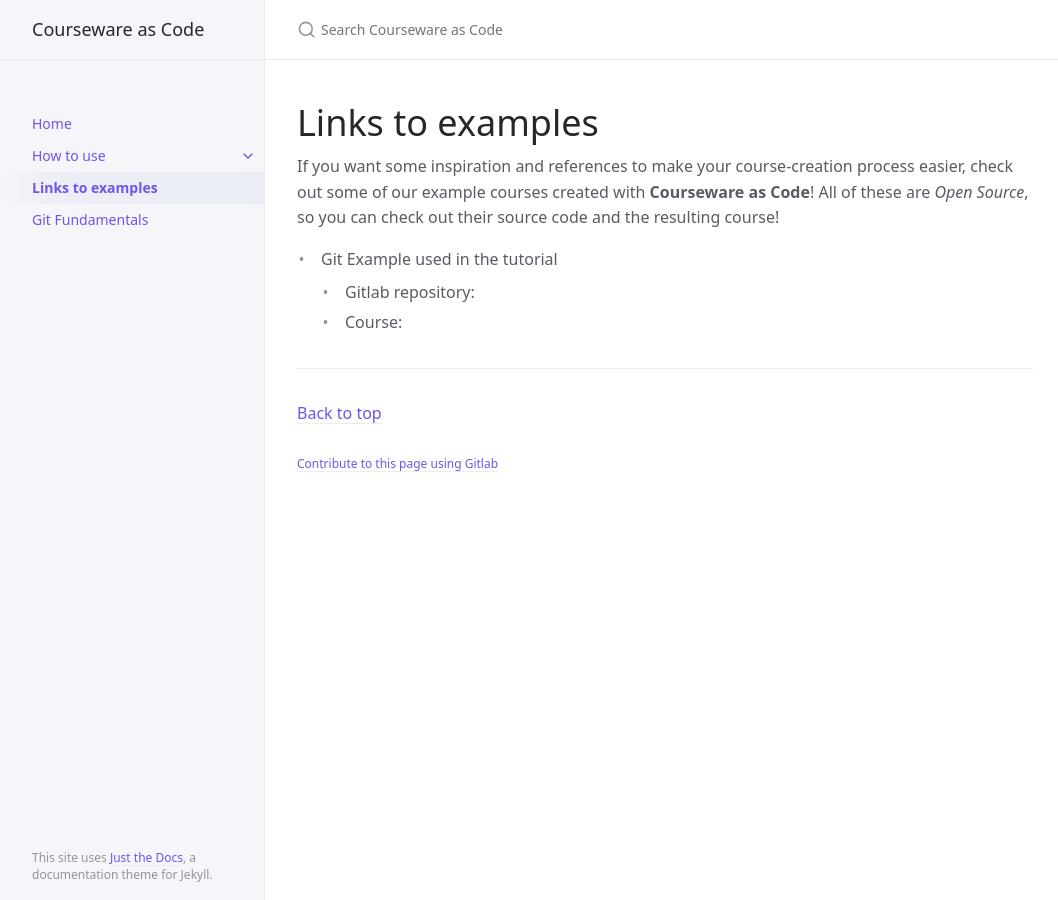
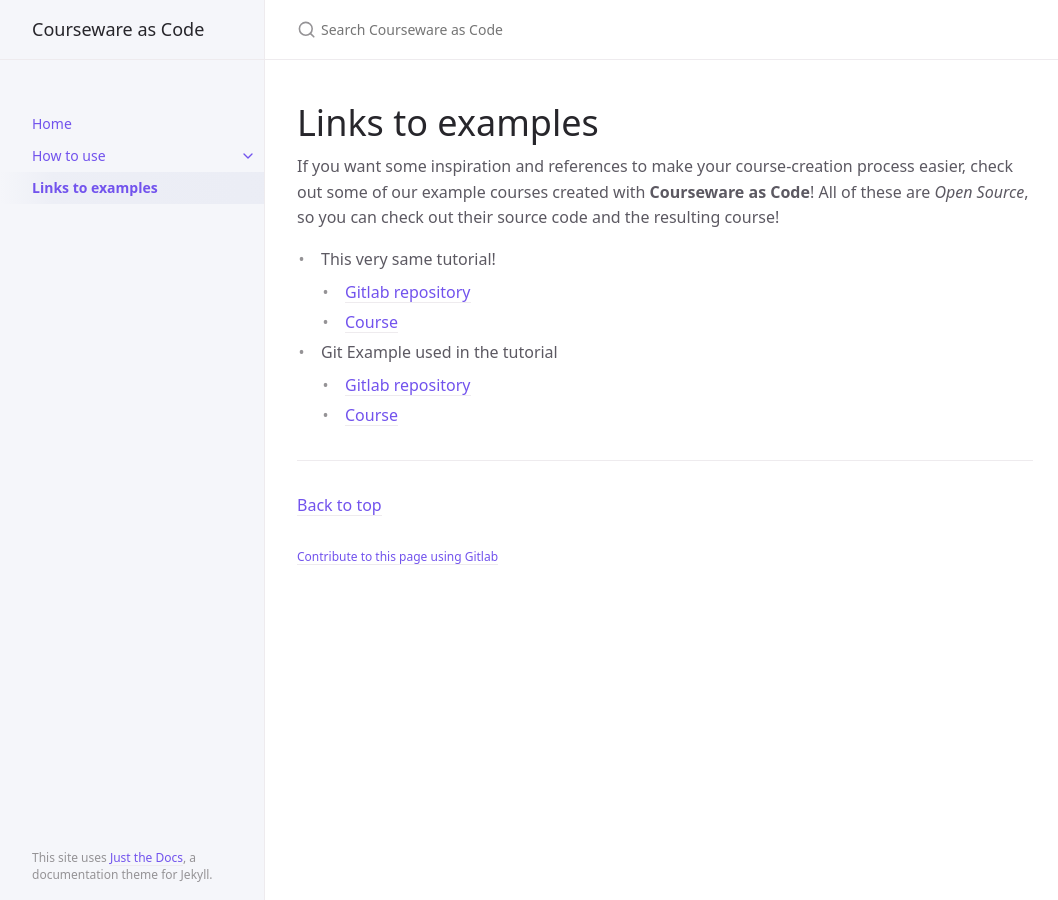
Before and after one commit to MetzinAround/practical-classroom-workshop, a Jekyll site: the page built from course/links_to_examples.md, in a window 1280 px wide. Shown: the whole page, without its empty margins (107-1165 px from the left). Built offline with Jekyll 4.4.1, drawn with Linux system fonts in a browser that asks for light colours.

Commit message:
Some cleanup and link to examples

```diff
--- a/course/links_to_examples.md
+++ b/course/links_to_examples.md
@@ -8,6 +8,10 @@ nav_order: 3
 If you want some inspiration and references to make your course-creation process easier, check out some of our example courses created with **Courseware as Code**!
 All of these are *Open Source*, so you can check out their source code and the resulting course!
 
+- This very same tutorial!
+    - [Gitlab repository](https://gitlab.com/courseware-as-code/courseware-template)
+    - [Course](https://courseware-as-code.gitlab.io/courseware-template/)
+
 - Git Example used in the tutorial
-    - Gitlab repository:
-    - Course:
+    - [Gitlab repository](https://gitlab.com/alejandro-rusi/courseware-git-example)
+    - [Course](https://alejandro-rusi.gitlab.io/courseware-git-example/)
```
Also changed, not shown: course/adding_slides.md (+0 -2 lines), course/file_test.md (deleted, +0 -29 lines), README.md.
